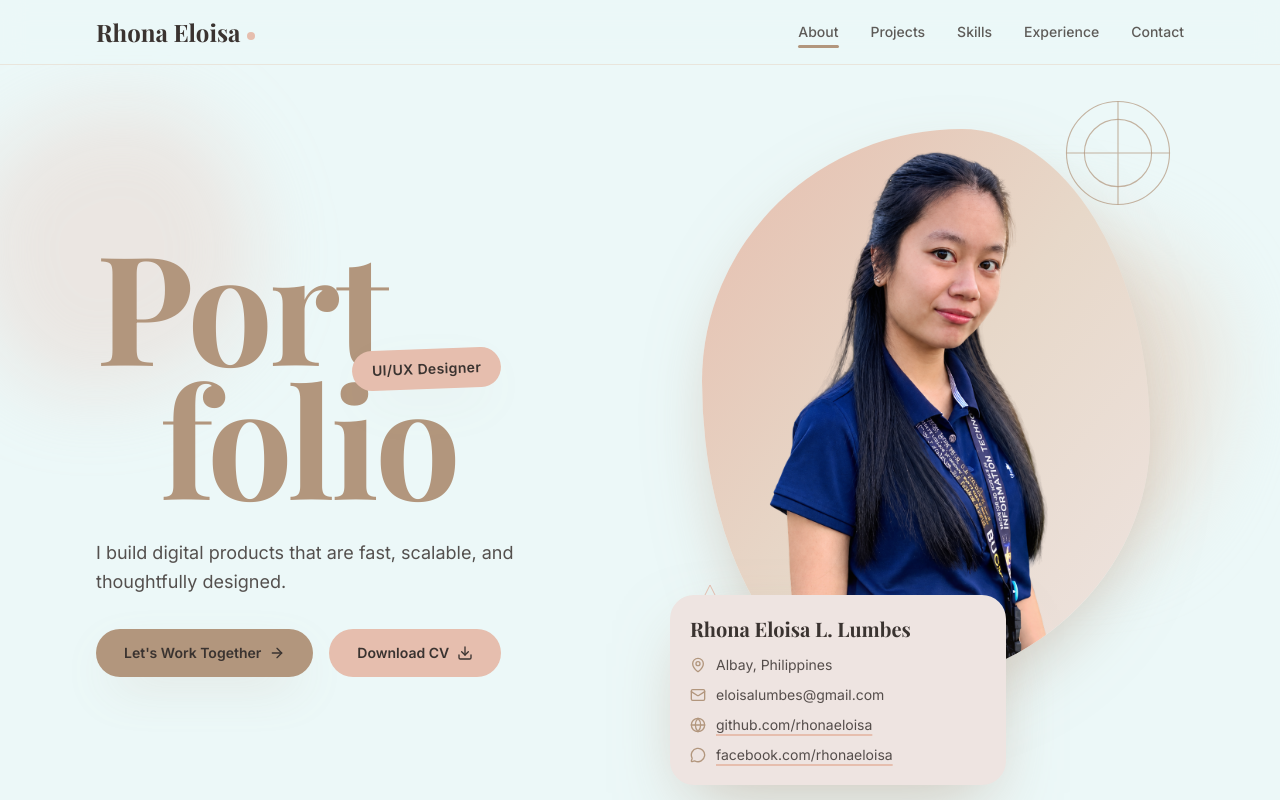
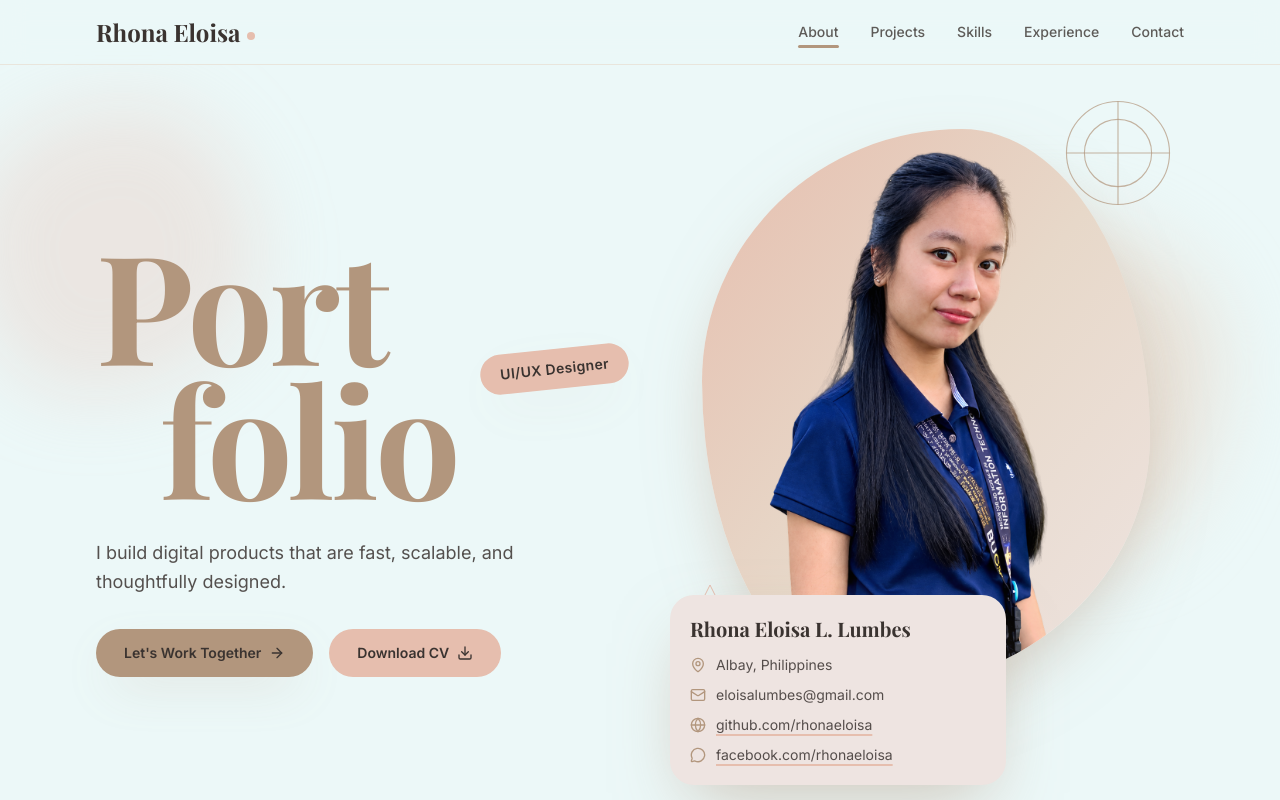
Before and after one commit to rhonaeloisa/portfolio, a Next.js app: page / in a window 1280 px wide. Shown: the top 800 px of the page. Built offline with nearby package versions, Linux system fonts and the light colour scheme; a web font is replaced by a local one.

Commit message:
Match hero pill placement

```diff
--- a/app/page.tsx
+++ b/app/page.tsx
@@ -304,7 +304,7 @@ export default function Home() {
                 <br />
                 <span className="ml-10 sm:ml-16">folio</span>
               </h1>
-              <span className="mt-5 inline-flex -rotate-2 whitespace-nowrap rounded-full bg-silk px-4 py-2 text-xs font-semibold tracking-wide text-ink shadow-soft sm:absolute sm:left-[15rem] sm:top-[6rem] sm:mt-0 sm:px-5 sm:py-2.5 sm:text-sm lg:left-[16rem] lg:top-[7rem]">
+              <span className="mt-5 inline-flex -rotate-6 whitespace-nowrap rounded-full bg-silk px-4 py-2 text-xs font-semibold tracking-wide text-ink shadow-soft sm:absolute sm:left-[20rem] sm:top-[6rem] sm:mt-0 sm:px-5 sm:py-2.5 sm:text-sm lg:left-[24rem] lg:top-[7rem]">
                 UI/UX Designer
               </span>
             </div>
```
